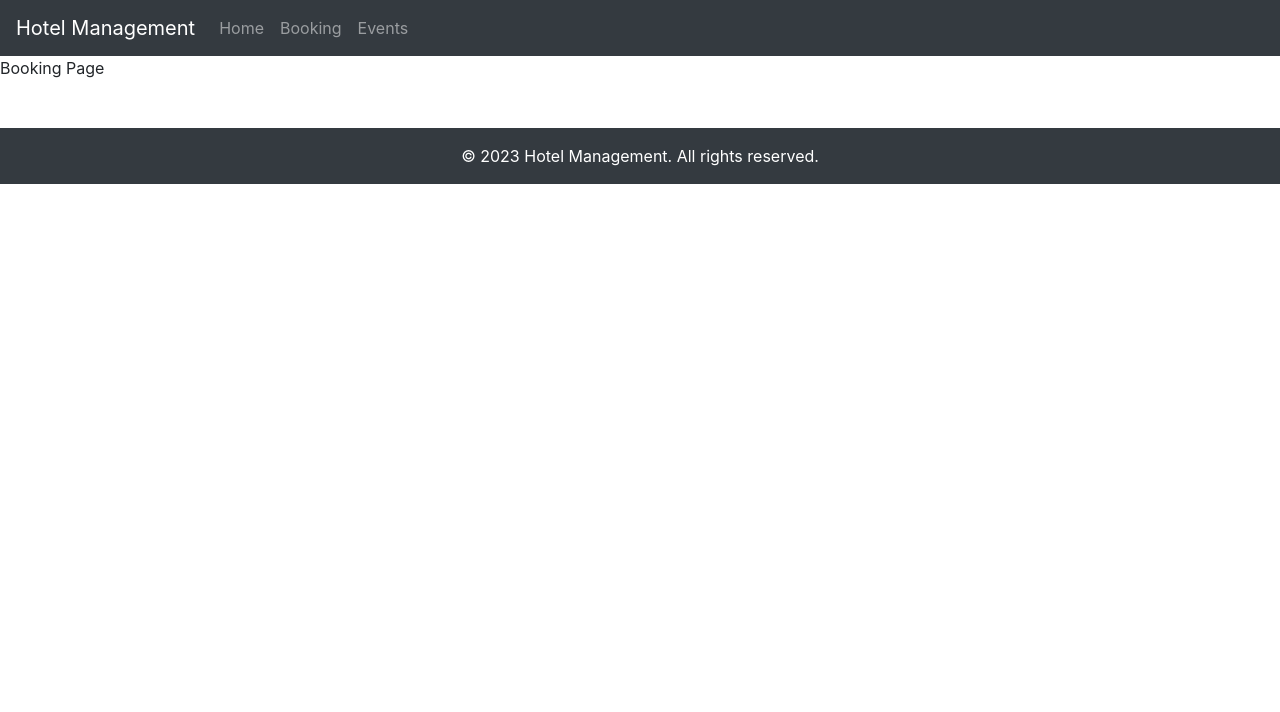
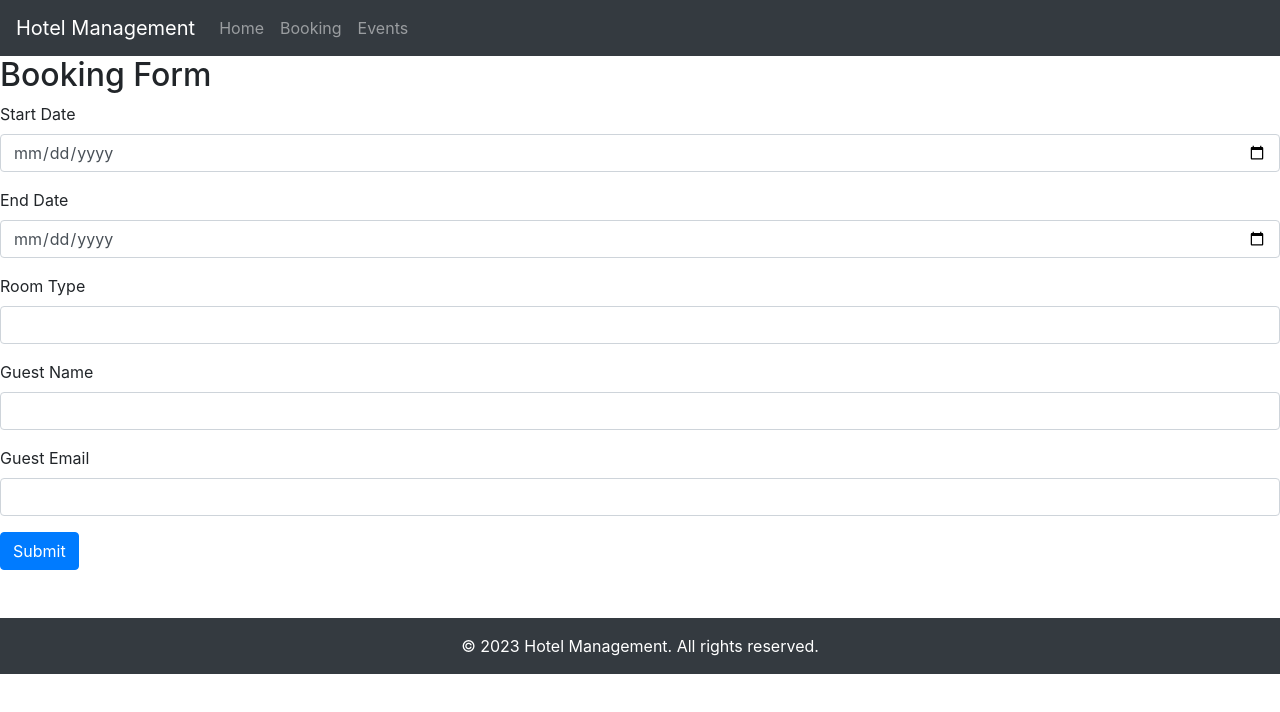
Before and after one commit to ChrisAlexRods/frontend-Hotel-Management, a React (Create React App) app: page /booking in a window 1280 px wide. Shown: the top 712 px of the page. Built offline with nearby package versions, Linux system fonts and the light colour scheme.

Commit message:
Bootstrap Form

```diff
--- a/src/App.js
+++ b/src/App.js
@@ -5,6 +5,7 @@ import BookingPage from './BookingPage';
 import EventsPage from './EventsPage';
 import NavbarComponent from './NavbarComponent';
 import FooterComponent from './FooterComponent';
+import BookingForm from './BookingPage'
 
 function App() {
   return (
--- a/src/BookingPage.js
+++ b/src/BookingPage.js
@@ -1,7 +1,117 @@
-import * as React from 'react';
+import { useState } from 'react';
 
-const BookingPage = () => {
-  return <div>Booking Page</div>;
+const BookingForm = () => {
+  const [bookingData, setBookingData] = useState({
+    start_date: '',
+    end_date: '',
+    room_type: '',
+    guest_name: '',
+    guest_email: ''
+  });
+  const [success, setSuccess] = useState(false);
+
+  const handleInputChange = e => {
+    const { name, value } = e.target;
+    setBookingData(prevData => ({ ...prevData, [name]: value }));
+  };
+
+  const handleSubmit = e => {
+    e.preventDefault();
+
+    fetch('/api/bookings/', {
+      method: 'POST',
+      headers: {
+        'Content-Type': 'application/json'
+      },
+      body: JSON.stringify(bookingData)
+    })
+      .then(response => {
+        if (response.ok) {
+          setSuccess(true);
+          setBookingData({
+            start_date: '',
+            end_date: '',
+            room_type: '',
+            guest_name: '',
+            guest_email: ''
+          });
+        } else {
+          throw new Error('Something went wrong');
+        }
+      })
+      .catch(error => console.error(error));
+  };
+
+  return (
+    <>
+      <h2>Booking Form</h2>
+      {success ? (
+        <div className="alert alert-success" role="alert">
+          Booking submitted successfully.
+        </div>
+      ) : null}
+      <form onSubmit={handleSubmit}>
+        <div className="form-group">
+          <label htmlFor="start_date">Start Date</label>
+          <input
+            type="date"
+            className="form-control"
+            id="start_date"
+            name="start_date"
+            value={bookingData.start_date}
+            onChange={handleInputChange}
+          />
+        </div>
+        <div className="form-group">
+          <label htmlFor="end_date">End Date</label>
+          <input
+            type="date"
+            className="form-control"
+            id="end_date"
+            name="end_date"
+            value={bookingData.end_date}
+            onChange={handleInputChange}
+          />
+        </div>
+        <div className="form-group">
+          <label htmlFor="room_type">Room Type</label>
+          <input
+            type="text"
+            className="form-control"
+            id="room_type"
+            name="room_type"
+            value={bookingData.room_type}
+            onChange={handleInputChange}
+          />
+        </div>
+        <div className="form-group">
+          <label htmlFor="guest_name">Guest Name</label>
+          <input
+            type="text"
+            className="form-control"
+            id="guest_name"
+            name="guest_name"
+            value={bookingData.guest_name}
+            onChange={handleInputChange}
+          />
+        </div>
+        <div className="form-group">
+          <label htmlFor="guest_email">Guest Email</label>
+          <input
+            type="email"
+            className="form-control"
+            id="guest_email"
+            name="guest_email"
+            value={bookingData.guest_email}
+            onChange={handleInputChange}
+          />
+        </div>
+        <button type="submit" className="btn btn-primary">
+          Submit
+        </button>
+      </form>
+    </>
+  );
 };
 
-export default BookingPage;
+export default BookingForm;
```
